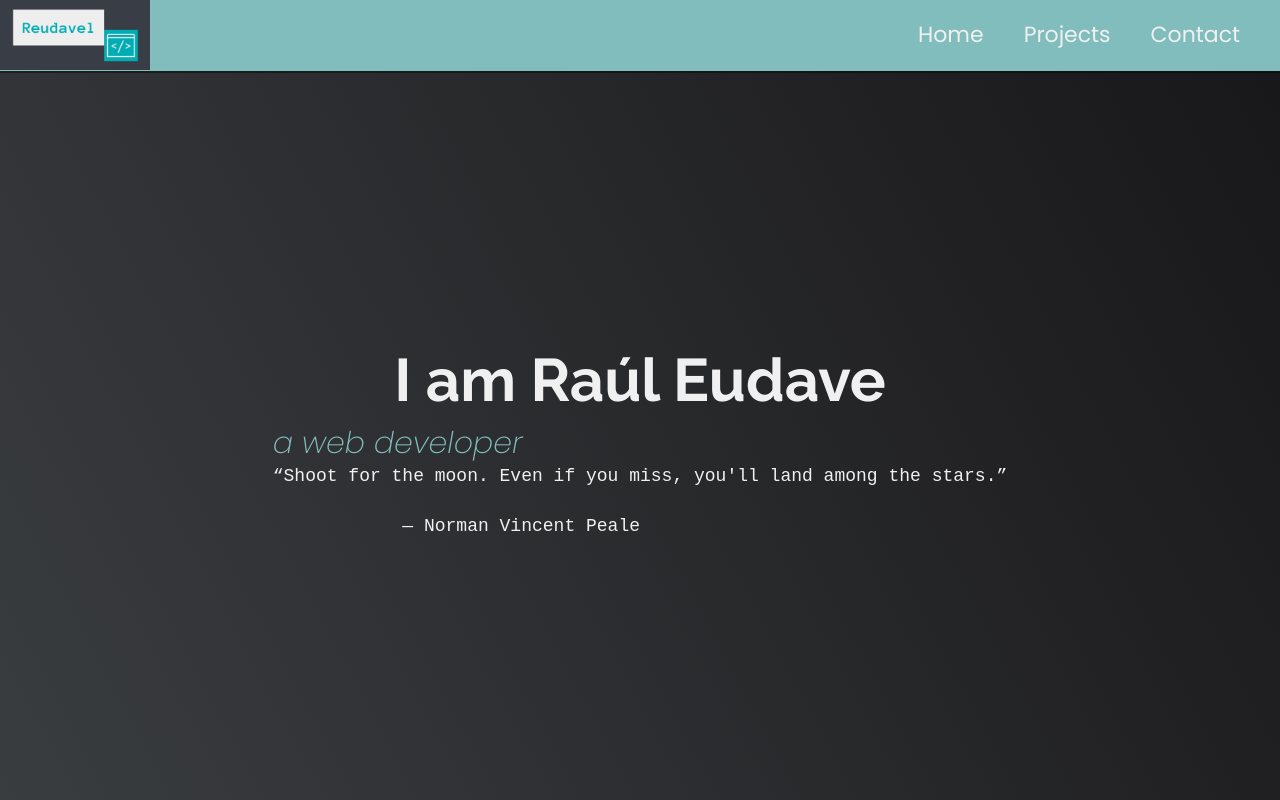
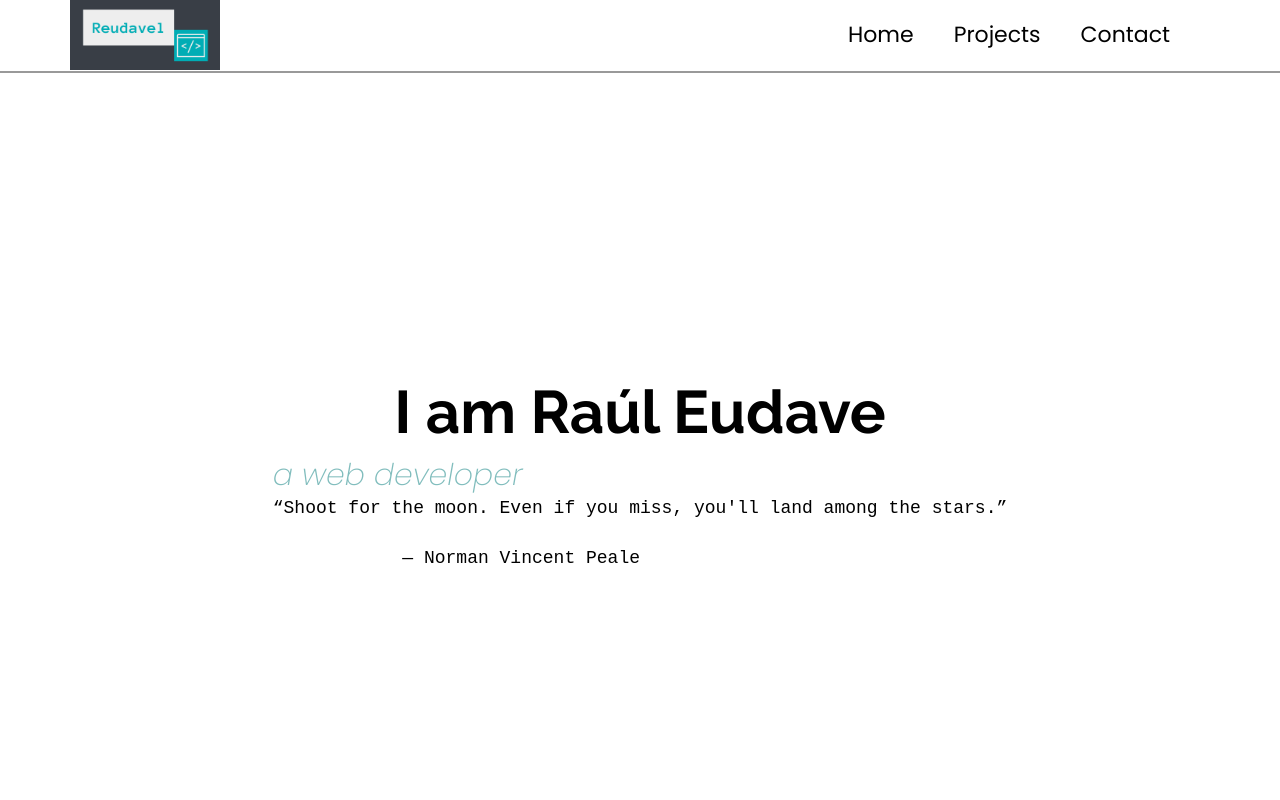
Before and after one commit to Reudavel/project-template, a website built with webpack: page src/template.html in a window 1280 px wide. Shown: the top 800 px of the page. Built offline with nearby package versions, Linux system fonts and the light colour scheme.

Commit message:
navbar ubdate

```diff
--- a/src/index.js
+++ b/src/index.js
@@ -1,2 +1,14 @@
 console.log("Hello from webpack");
 import "./index.scss";//modify to use scss files
+
+
+//For changue the navbar style on scroll
+window.onscroll = function() {
+var currentScrollPos = window.pageYOffset;
+  if ( currentScrollPos > 75) {
+    document.getElementById("navbar").style.backgroundColor = "#007EA7";
+  } else {
+    document.getElementById("navbar").style.backgroundColor = "transparent";
+  }
+  prevScrollpos = currentScrollPos;
+}
--- /dev/null
+++ b/src/styles/0_Base/_colors.scss
@@ -0,0 +1,7 @@
+$base: #F5F5F5;
+$primary: #E4572E;
+$secondary: #2F3061;
+$foter: #37371F;
+$fontColor: black;
+
+$tea-blue: #007EA7;
--- /dev/null
+++ b/src/styles/0_Base/_themes.scss
@@ -0,0 +1,10 @@
+@import "./colors";
+
+$defaultTheme: (
+"font-color": $fontColor,
+"primary": $primary,
+);
+
+$darkTheme: (
+    "primary": $primary,
+)
--- a/src/styles/0_Base/base.scss
+++ b/src/styles/0_Base/base.scss
@@ -1,3 +1,4 @@
+@import "./themes";
 /*name things by what they are and what they do SEMANTIC and Kabkacase , not how they look like*/
 /* _layout.scss _ in the name of a scss file is a partials and indicates to scss transpilers to not convert to css
     because these files are made to be imported by another scss file*/
@@ -101,7 +102,7 @@ color: map-get($my-map, $key-value); this asign the value taht correspond to the
     font-size: 1.8rem; /* 18px */
     font-weight: 400;
     line-height: 1.4;
-    color: var(--main-white);
+    color: map-get($map: $defaultTheme, $key:"font-color" );
     //margin: 0px;
     /*
     to the main {
@@ -132,7 +133,7 @@ color: map-get($my-map, $key-value); this asign the value taht correspond to the
 
   a {
     text-decoration: none;
-    color: var(--main-white);
+    color: $fontColor;
   }
 
   img {
--- a/src/styles/3_Organisms/nav.scss
+++ b/src/styles/3_Organisms/nav.scss
@@ -10,17 +10,19 @@ Below is a starting navigation bar formatted for mobile and desktop. MQ is set t
 
  <a href="#main-menu-toggle" class="backdrop" tabindex="-1" hidden></a> //to make clickable the hole screen
 */
-
+.nav-container{
+  position: sticky;
+  top: 0;
+  left: 0;
+  width: 100%;
+  background: #007EA7;
+  box-shadow: 0 2px 0 rgba(0, 0, 0, 0.4);
+  z-index: 10;
   .nav {
+    margin: 0 auto;
+    max-width: 1140px;
     display: flex;
     justify-content: space-between;
-    position: sticky;
-    top: 0;
-    left: 0;
-    width: 100%;
-    background: var(--main-red);
-    box-shadow: 0 2px 0 rgba(0, 0, 0, 0.4);
-    z-index: 10;
     .logo {
       align-self: flex-start;
       height: 70px;
@@ -39,6 +41,8 @@ Below is a starting navigation bar formatted for mobile and desktop. MQ is set t
       }
     }
   }
+}
+
 
   @media (max-width: 485px){
     .nav{
--- a/src/styles/3_Organisms/welcome.scss
+++ b/src/styles/3_Organisms/welcome.scss
@@ -7,9 +7,9 @@
     align-items: center;
     width: 100%;
     //width: 90%; margin: 0 auto;
-    height: 92vh;
-    background-color: #000;
-    background-image: linear-gradient(62deg, #3a3d40 0%, #181719 100%);
+    height: 100vh;
+    //background-color: #000;
+    //background-image: linear-gradient(62deg, #3a3d40 0%, #181719 100%);
 
     p {
       font-size: 3rem;
--- a/src/template.html
+++ b/src/template.html
@@ -25,11 +25,12 @@
 <body>
   <div id="layout">
     <!-- START NAV -->
-    <nav id="navbar" class="nav">
+    <nav id="navbar" class="nav-container">
+      <div class="nav">
       <img class="logo" src="./assets/logo.png" alt="logo"/>
       <ul class="nav-list">
       <li>
-          <a href="#welcome-section">Home</a>
+          <a href="#welcome">Home</a>
       </li>
       <!--<li>
       <a href="#welcome-section">About</a>
@@ -40,10 +41,11 @@
       <li>
       <a href="#contact">Contact</a>
       </li>
+    </div>
   </ul>
     </nav>
   <!-- START WELCOME SECTION -->
-  <section class="welcome-section">
+  <section id="welcome" class="welcome-section">
         <div>
           <h1>I am Raúl Eudave</h1>
           <p>a web developer</p>
```
